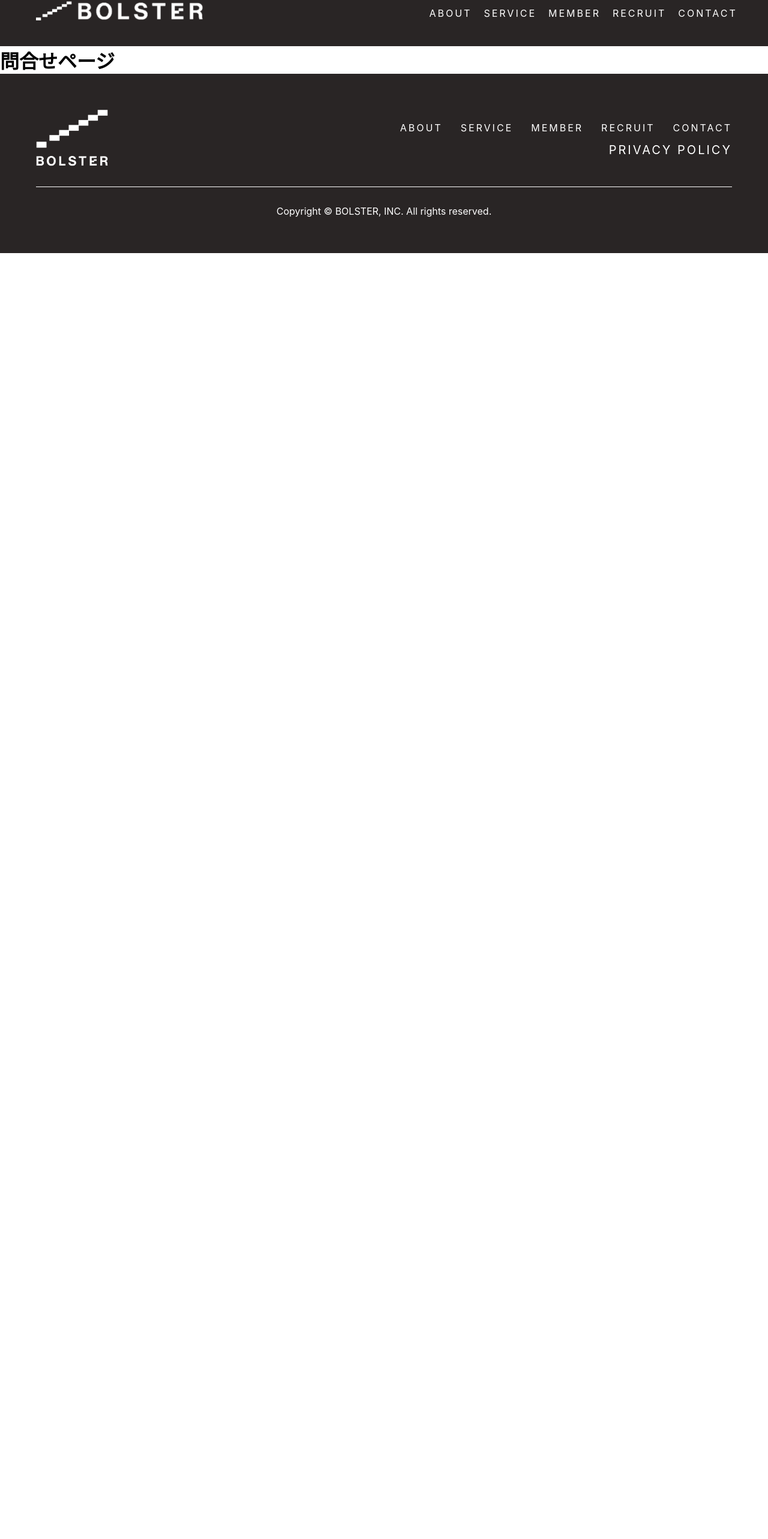
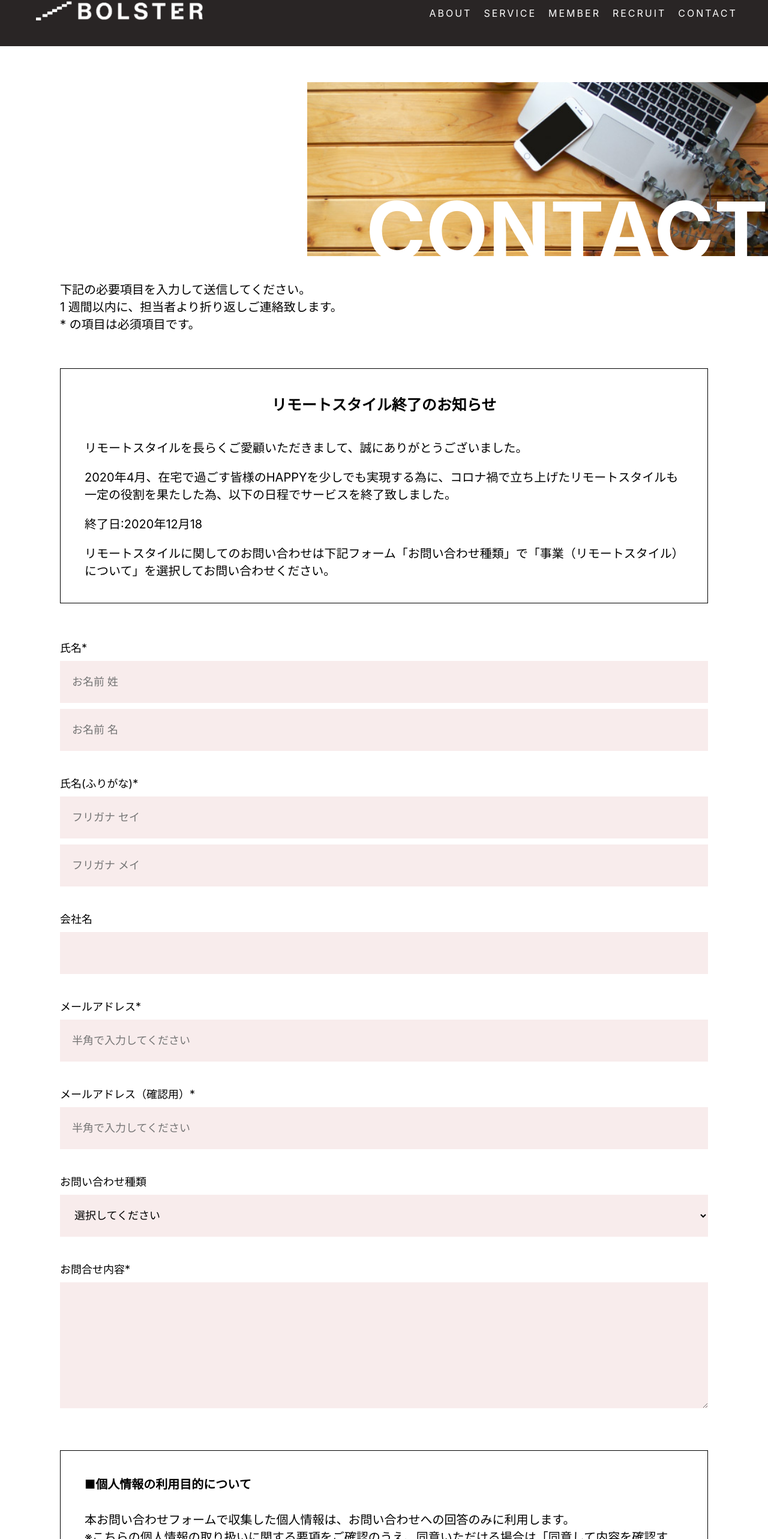
Before and after one commit to monariza7423/bolster_frontend, a React (Create React App) app: page /contact in a window 1280 px wide. Shown: the part 33-2599 px from the top of the page at 60% size. Before the commit the page ends 800 px from the top, so only its background shows below. Built offline with nearby package versions, Linux system fonts and the light colour scheme.

Commit message:
9/18(contact)

```diff
--- a/src/pages/Contact.tsx
+++ b/src/pages/Contact.tsx
@@ -1,12 +1,152 @@
-import { FC, memo } from "react";
+import { FC, memo, useState } from "react";
 import { Header } from "../layout/Header";
 import { Footer } from "../layout/Footer";
+import '../styles/Contact.scss';
+import { ScrollToTopButton } from "../components/button/ScrollToTopButton";
 
 export const Contact: FC = memo(() => {
+  const [ firstName, setFirstName] = useState("");
+  const [ lastName, setLastName] = useState("");
+  const [ firstNameKana, setFirstNameKana] = useState("");
+  const [ lastNameKana, setLastNameKana] = useState("");
+  const [ company, setCompany] = useState("");
+  const [ email, setEmail] = useState("");
+  const [confirmEmail, setConfirmEmail] = useState("");
+  const [contactType, setContactType] = useState("");
+  const [ content, setContent] = useState("");
+
+  const onChangeFirstName = (e:React.ChangeEvent<HTMLInputElement>) => {
+    setFirstName(e.target.value);
+  }
+
+  const onChangeLastName = (e:React.ChangeEvent<HTMLInputElement>) => {
+    setLastName(e.target.value);
+  }
+
+  const onChangeFirstNameKana = (e:React.ChangeEvent<HTMLInputElement>) => {
+    setFirstNameKana(e.target.value);
+  }
+
+  const onChangeLastNameKana = (e:React.ChangeEvent<HTMLInputElement>) => {
+    setLastNameKana(e.target.value);
+  }
+
+  const onChangeCompany = (e:React.ChangeEvent<HTMLInputElement>) => {
+    setCompany(e.target.value);
+  }
+
+  const onChangeEmail = (e:React.ChangeEvent<HTMLInputElement>) => {
+    setEmail(e.target.value);
+  }
+
+  const onChangeConfirmEmail = (e: React.ChangeEvent<HTMLInputElement>) => {
+    setConfirmEmail(e.target.value);
+  }
+
+  const onChangeContactType = (e: React.ChangeEvent<HTMLSelectElement>) => {
+    setContactType(e.target.value);
+  }
+
+  const onChangeContent = (e:React.ChangeEvent<HTMLTextAreaElement>) => {
+    setContent(e.target.value);
+  }
+
+  const handleSubmit = (e: React.FormEvent) => {
+    e.preventDefault();  // デフォルトのフォーム送信動作を防止
+
+    if (email !== confirmEmail) {
+        // メールアドレスが一致しない場合のalert
+        alert("メールアドレスが一致していません。");
+        return;  // 以降の送信処理を停止
+    }
+
+    // 一致している場合の送信処理をここに書く（例：APIへのPOSTリクエストなど）
+  };
+
+
   return (
     <>
       <Header />
-      <h1>問合せページ</h1>
+      <div className="container">
+        <div className="contact_img">
+          <span className="page_title">CONTACT</span>
+          <img src="/images/Contact.jpg" alt="MEMBER" />
+        </div>
+      </div>
+      <div className="container_contact">
+        <div className="contact_contact">
+          <p className="phrase">
+            下記の必要項目を入力して送信してください。<br />
+            1 週間以内に、担当者より折り返しご連絡致します。<br />
+            * の項目は必須項目です。
+          </p>
+        </div>
+        <div className="contact_box">
+          <div className="contact_info">
+            <h4 className="contact_info_title">リモートスタイル終了のお知らせ</h4>
+            <p className="contact_info_contents_1">リモートスタイルを長らくご愛顧いただきまして、誠にありがとうございました。</p>
+            <p className="contact_info_contents_2">2020年4月、在宅で過ごす皆様のHAPPYを少しでも実現する為に、コロナ禍で立ち上げたリモートスタイルも一定の役割を果たした為、以下の日程でサービスを終了致しました。</p>
+            <p className="contact_info_contents_3">終了日:2020年12月18</p>
+            <p className="contact_info_contents_4">リモートスタイルに関してのお問い合わせは下記フォーム「お問い合わせ種類」で「事業（リモートスタイル）について」を選択してお問い合わせください。</p>
+          </div>
+        </div>
+        <div className="contact_form">
+          {/* onSubmit未実装 */}
+          <form>
+            <div className="form_item">
+              <label className="label">氏名*</label>
+              <input type="text" value={firstName} onChange={onChangeFirstName} className="input" placeholder="お名前 姓" />
+              <input type="text" value={lastName} onChange={onChangeLastName} className="input" placeholder="お名前 名" />
+            </div>
+            <div className="form_item">
+              <label className="label">氏名(ふりがな)*</label>
+              <input type="text" value={firstNameKana} onChange={onChangeFirstNameKana} className="input" placeholder="フリガナ セイ" />
+              <input type="text" value={lastNameKana} onChange={onChangeLastNameKana} className="input" placeholder="フリガナ メイ" />
+            </div>
+            <div className="form_item">
+              <label className="label">会社名</label>
+              <input type="text" value={company} onChange={onChangeCompany} className="input" />
+            </div>
+            <div className="form_item">
+              <label className="label">メールアドレス*</label>
+              <input type="text" value={email} onChange={onChangeEmail} className="input" placeholder="半角で入力してください" />
+            </div>
+            <div className="form_item">
+              <label className="label">メールアドレス（確認用）*</label>
+              <input type="text" value={confirmEmail} onChange={onChangeConfirmEmail} className="input" placeholder="半角で入力してください" />
+            </div>
+            <div className="form_item">
+              <label className="label">お問い合わせ種類</label>
+              <select value={contactType} onChange={onChangeContactType} className="input">
+                  <option value="">選択してください</option>
+                  <option value="type1">タイプ1</option>
+                  <option value="type2">タイプ2</option>
+                  <option value="type3">タイプ3</option>
+                  <option value="type4">タイプ4</option>
+              </select>
+            </div>
+            <div className="form_item">
+              <label className="label">お問合せ内容*</label>
+              <textarea value={content} onChange={onChangeContent} className="text_area"></textarea>
+            </div>
+            <div className="contact_box">
+              <div className="contact_info">
+                <h4 className="contact_info_title_2">■個人情報の利用目的について</h4>
+                <p className="contact_info_contents_1">
+                  本お問い合わせフォームで収集した個人情報は、お問い合わせへの回答のみに利用します。<br />
+                  ※こちらの個人情報の取り扱いに関する要項をご確認のうえ、同意いただける場合は「同意して内容を確認する」ボタンを押してください。
+                </p>
+              </div>
+            </div>
+            <div className="submit_btn">
+              <button type="submit">同意して内容を確認する <img src="/images/arrow2.png" alt="矢印" /></button>
+            </div>
+          </form>
+        </div>
+      </div>
+      <div className="container">
+        <ScrollToTopButton />
+      </div>
       <Footer />
     </>
   );
--- /dev/null
+++ b/src/styles/Contact.scss
@@ -0,0 +1,152 @@
+.container {
+  width: 100%;
+  display: flex;
+  flex-direction: column;
+  align-items: flex-end;
+}
+
+.container_contact {
+  max-width: 1200px;
+  width: 100%;
+  margin: 0 auto;
+}
+
+.contact_img {
+  position: relative;
+  margin-top: 60px;
+  width: 60%;
+  height: 330px;
+  overflow: hidden;
+  text-align: right;
+}
+
+.page_title {
+  position: absolute;
+  z-index: 1;
+  right: 0;
+  bottom: 0;
+  color: white;
+  font-size: 135px;
+  font-weight: bold;
+}
+
+.contact_img img {
+  width: 100%;
+  height: 290px;
+  object-fit: cover;
+  object-position: center;
+}
+
+.contact_contents {
+  margin: 0 auto;
+}
+
+.phrase {
+  padding: 0 60px;
+  font-size: 20px;
+}
+
+.contact_box {
+  width: 100%;
+  margin-top: 60px;
+  margin-bottom: 60px;
+  padding: 0 60px;
+}
+
+.contact_info {
+  border: 1px solid black;
+  padding: 40px;
+}
+
+.contact_info p {
+  font-size: 20px;
+}
+
+.contact_info_title {
+  font-size: 25px;
+  text-align: center;
+  padding-bottom: 40px;
+}
+
+.contact_info_title_2 {
+  font-size: 20px;
+  text-align: left;
+  padding-bottom: 30px;
+}
+
+.contact_info_contents_1 {
+  padding-bottom: 20px;
+}
+
+.contact_info_contents_2 {
+  padding-bottom: 20px;
+}
+
+.contact_info_contents_3 {
+  padding-bottom: 20px;
+}
+
+.contact_form {
+  display: flex;
+  align-items: center;
+  justify-content: center;
+  flex-direction: column;
+  margin-bottom: 90px;
+}
+
+.form_item {
+  width: 100%;
+  display: flex;
+  flex-direction: column;
+  padding: 0 60px;
+  margin-bottom: 30px;
+}
+
+.label {
+  margin-bottom: 10px;
+  font-size: 18px;
+}
+
+.input {
+  margin-bottom: 10px;
+  height: 70px;
+  border: none;
+  background-color: rgb(248, 236, 236);
+  padding-left: 20px;
+  font-size: 18px;
+  outline: none;
+}
+
+.text_area {
+  margin-bottom: 10px;
+  height: 70px;
+  border: none;
+  background-color: rgb(248, 236, 236);
+  padding-left: 20px;
+  font-size: 18px;
+  height: 210px;
+  padding-top: 20px;
+  outline: none;
+}
+
+.input::-webkit-input-placeholder {
+  font-size: 18px;
+}
+
+.submit_btn {
+  text-align: center;
+}
+
+.submit_btn button {
+  background-color: rgb(0, 229, 255);
+  border: none;
+  color: white;
+  font-size: 20px;
+  font-weight: bold;
+  padding: 20px 50px;
+}
+
+.submit_btn img {
+  width: 35px;
+  margin-left: 30px;
+}
```
Also changed, not shown: public/images/contact.jpg (added).
